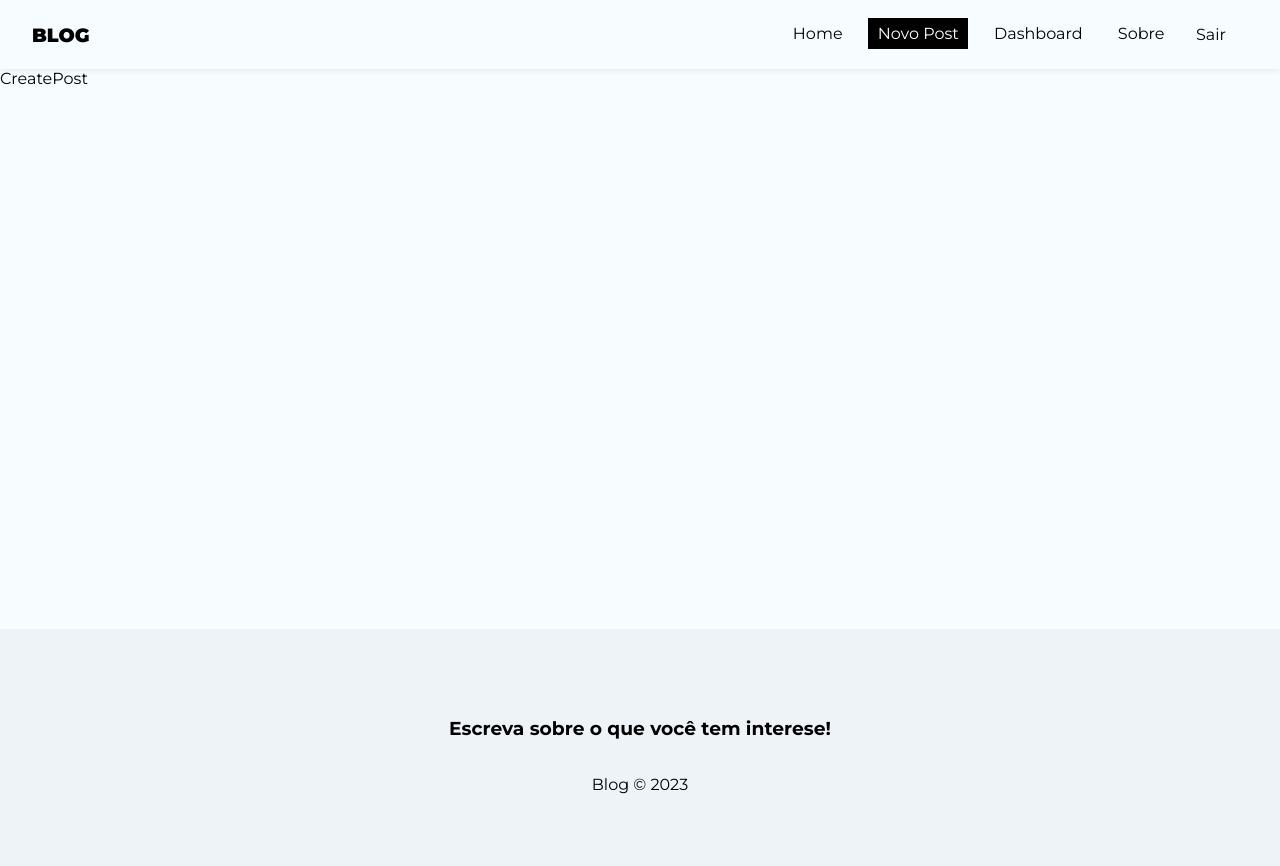
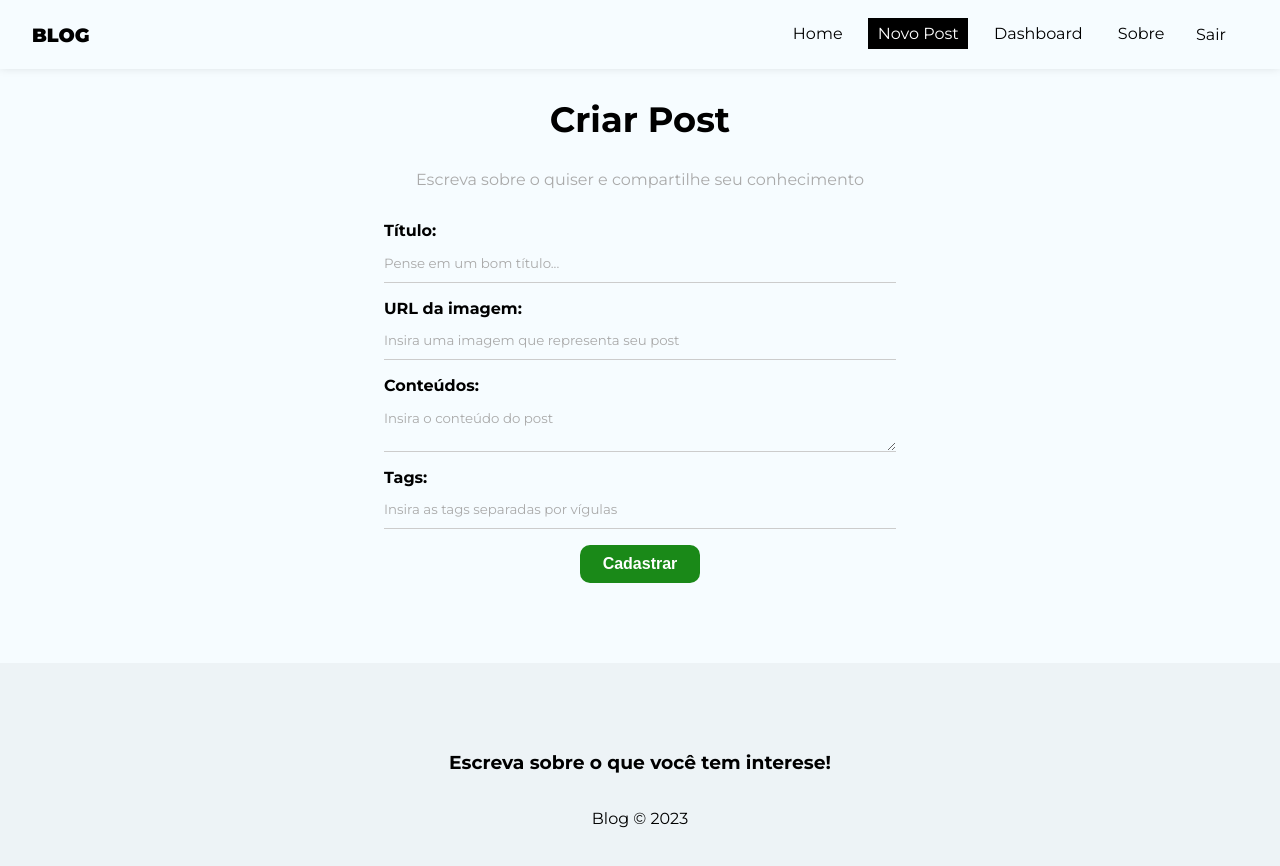
Before and after one commit to Jheimys/Blog, a React (Create React App) app: page /posts/create in a window 1280 px wide. Shown: the top 866 px of the page. Built offline with nearby package versions, Linux system fonts and the light colour scheme; no server answers; sample sign-in values are in the browser's storage.

Commit message:
:construction: create post page

```diff
--- a/src/hooks/useAuthentication.js
+++ b/src/hooks/useAuthentication.js
@@ -1,4 +1,4 @@
-import { db } from'../firebase/config'
+//import { db } from'../firebase/config'
 
 import {
     getAuth,
@@ -82,24 +82,25 @@ export const useAuthentication = () => {
         setLoading(true)
         setError(false)
 
+
         try {
             await signInWithEmailAndPassword(auth, data.email, data.password)
             setLoading(false)
 
         } catch (error) {
-             let systemErrorMessage
+            let systemErrorMessage
 
-            if(error.message.includes("user-not-found")){
-                systemErrorMessage = "Usuário não encontrado."
 
-            } else if(error.message.includes('invalid-login-credentials')) {
-                systemErrorMessage = 'Senha incorreta.'
+             if(error.message.includes('invalid-login-credentials')) {
+                systemErrorMessage = 'Usuário ou senha incorreto.'
+                console.log("Error2:", error.message)
 
             } else {
                 systemErrorMessage = 'Ocorreu um error, por favor tente mais tarde.'
             }
 
             console.log("Error:", systemErrorMessage)
+
             setError(systemErrorMessage)
             setLoading(false)
         }
--- /dev/null
+++ b/src/hooks/useInsertDocuments.js
@@ -0,0 +1,71 @@
+import { useEffect, useReducer, useState } from "react"
+import {collection, addDoc, Timestamp} from 'firebase/firestore'
+import {db} from '../firebase/config'
+
+
+
+const initialState = {
+    loading: null,
+    error: null,
+}
+
+const insertReduce = (state, action) => {
+    switch(action.type) {
+        case "LOADING":
+            return {loading:true, error: null}
+        case 'INSERTED_DOC':
+            return {loading: false, error: null}
+        case 'ERROR':
+            return {loading: false, error: action.payload}
+        default:
+            return state
+    }
+}
+
+export const useInsertDocuments = (docCollection) => {
+
+    const [response, dispatch] = useReducer(insertReduce, initialState)
+
+    //deal with memory leak
+    const [cancelled, setCancelled] = useState(false)
+
+    const checkCancelBeforeDispatch = (action) => {
+
+        if(!cancelled){
+            dispatch(action)
+        }
+    }
+
+    const insertDocument = async(document) => {
+
+        checkCancelBeforeDispatch({
+            type:'LOADING',
+         })
+
+        try {
+            const newDocument = {...document, createdAt: Timestamp.now()}
+
+            const insertedDocument = await addDoc(
+                collection(db, docCollection),
+                newDocument
+            )
+
+            checkCancelBeforeDispatch({
+                type:'INSERTED_DOC',
+                payload: insertedDocument
+             })
+
+        } catch (error) {
+            checkCancelBeforeDispatch({
+                type:'ERROR',
+                payload: error.message
+             })
+        }
+    }
+
+    useEffect(() => {
+        return () => setCancelled(true)
+    },[])
+
+    return {insertDocument, response}
+}
--- /dev/null
+++ b/src/pages/CreatePost/CreatePost.module.css
@@ -0,0 +1,12 @@
+.create_post {
+    text-align: center;
+}
+
+.create_post h2{
+    font-size: 2.2em;
+}
+
+.create_post p{
+    color: #aaa;
+    margin-bottom: 2em;
+}
--- a/src/pages/CreatePost/index.js
+++ b/src/pages/CreatePost/index.js
@@ -1,8 +1,120 @@
-import React from 'react'
+import React, { useState } from 'react'
+import styles from './CreatePost.module.css'
+import { useInsertDocuments } from '../../hooks/useInsertDocuments'
+import { useAuthValue } from '../../context/AuthContext'
+import { useNavigate } from 'react-router-dom'
 
 const CreatePost = () => {
+  const [title, setTitle] = useState('')
+  const [image, setImage] = useState('')
+  const [body, setBody] = useState('')
+  const [tags, setTags] = useState([])
+  const [formError,  setFormError] = useState('')
+
+  const { insertDocument, response } = useInsertDocuments('posts')
+
+  const {user} = useAuthValue()
+  console.log("User:", user)
+
+
+  const navigate = useNavigate()
+
+  const handleSubmit = (e) => {
+    e.preventDefault()
+
+    setFormError('')
+
+    //validar img URL
+    try {
+      new URL(image)
+
+    } catch (error) {
+      setFormError('A imagem precisa ser um URL')
+    }
+
+    //criar array de tags
+    const tagsArray = tags.split(',').map((tag) => tag.trim().toLowerCase())
+
+    //checar os valores
+    if(!title || !image || !tags || !body){
+      setFormError('Por favor, preencha todos os campos!')
+    }
+
+    if(formError) return
+
+    insertDocument({
+      title,
+      image,
+      body,
+      tagsArray,
+      uid: user.uid,
+      createdBy: user.displayName
+    })
+
+
+    //redirect to home page
+    navigate('/')
+  }
+
   return (
-    <div>CreatePost</div>
+    <div className={styles.create_post}>
+      <h2>Criar Post</h2>
+      <p>Escreva sobre o quiser e compartilhe seu conhecimento</p>
+      <form onSubmit={handleSubmit}>
+        <label>
+          <span>Título:</span>
+          <input
+            type='text'
+            name='title'
+            value={title}
+            placeholder='Pense em um bom título...'
+            required
+            onChange={(e) => setTitle(e.target.value)}
+          />
+        </label>
+        <label>
+          <span>URL da imagem:</span>
+          <input
+            type='text'
+            name='image'
+            value={image}
+            placeholder='Insira uma imagem que representa seu post'
+            required
+            onChange={(e) => setImage(e.target.value)}
+          />
+        </label>
+        <label>
+          <span>Conteúdos:</span>
+          <textarea
+            name='body'
+            value={body}
+            placeholder='Insira o conteúdo do post'
+            required
+            onChange={(e) => setBody(e.target.value)}
+          />
+        </label>
+        <label>
+          <span>Tags:</span>
+          <input
+            type='text'
+            name='tags'
+            value={tags}
+            placeholder='Insira as tags separadas por vígulas'
+            required
+            onChange={(e) => setTags(e.target.value)}
+          />
+        </label>
+
+        {!response.loading && <button className="btn" >
+          Cadastrar
+        </button>}
+
+        {response.loadind && <button className="btn" disabled> Aguarde...</button> }
+
+        {response.error && <p className='error'>{response.error}</p>}
+        {formError && <p className='error'>{formError}</p>}
+      </form>
+    </div>
   )
 }
 
--- a/src/pages/Home/Home.module.css
+++ b/src/pages/Home/Home.module.css
@@ -0,0 +1,31 @@
+.home{
+    display: flex;
+    flex-direction: column;
+    align-items: center;
+    justify-content: center;
+}
+
+.search_form{
+    max-width: 100%;
+    width: 60%;
+    display: flex;
+    justify-content: center;
+    margin-bottom: 2em;
+}
+
+.search_form input{
+    margin-right: 10px;
+    width: 50%;
+}
+
+.noposts {
+    text-align: center;
+}
+
+.noposts p{
+    margin-bottom: 1.5em;
+}
+
+.noposts a{
+    padding: 10px 25px;
+}
--- a/src/pages/Home/index.js
+++ b/src/pages/Home/index.js
@@ -1,9 +1,39 @@
+import { useState } from "react"
 import styles from "./Home.module.css"
+import { Link } from "react-router-dom"
 
 const Home = () => {
+  const [query, setQuery] = useState('')
+  const [posts] = useState([])
+
+  const handleSubmit = (e) => {
+    e.preventDefault()
+  }
+
   return (
-    <div>
-      <h1>Home</h1>
+    <div className={styles.home}>
+      <h1>Veja nossos posts mais recentes</h1>
+
+      <form onSubmit={handleSubmit} className={styles.search_form}>
+       <input
+        type="text"
+        placeholder="Ou busque por tags..."
+        onChange={(e) => setQuery(e.target.value)}
+       />
+       <button className='btn btn-dark'>Pesquisar</button>
+      </form>
+
+      <div>
+        <h1>Posts...</h1>
+        {posts && posts.length === 0 && (
+          <div className={styles.noposts}>
+            <p>Não foram encontrados posts</p>
+            <Link to='/posts/create' className='btn'>
+              Criar o primeiro post
+            </Link>
+          </div>
+        )}
+      </div>
     </div>
   )
 }
--- a/src/pages/Register/index.js
+++ b/src/pages/Register/index.js
@@ -3,7 +3,7 @@ import { useAuthentication } from '../../hooks/useAuthentication'
 import styles from './Register.module.css'
 
 const Register = () => {
-  const [displayname, setDisplayname] = useState('')
+  const [displayName, setDisplayName] = useState('')
   const [email, setEmail] = useState('')
   const [password, setPassword] = useState('')
   const [confirmPassword, setComfirmPassword] = useState('')
@@ -18,7 +18,7 @@ const Register = () => {
     setError('')
 
     const user ={
-      displayname,
+      displayName,
       email,
       password
     }
@@ -49,11 +49,11 @@ const Register = () => {
           <span>Nome:</span>
           <input
             type="text"
-            name="displayname"
+            name="displayName"
             required
             placeholder="Nome do usuário"
-            value={displayname}
-            onChange={(e) => setDisplayname(e.target.value)}
+            value={displayName}
+            onChange={(e) => setDisplayName(e.target.value)}
           />
         </label>
         <label>
```
Also changed, not shown: src/hooks/useFetchDocuments.js (added, +56 -0 lines), src/index.css (+4 -4 lines).
